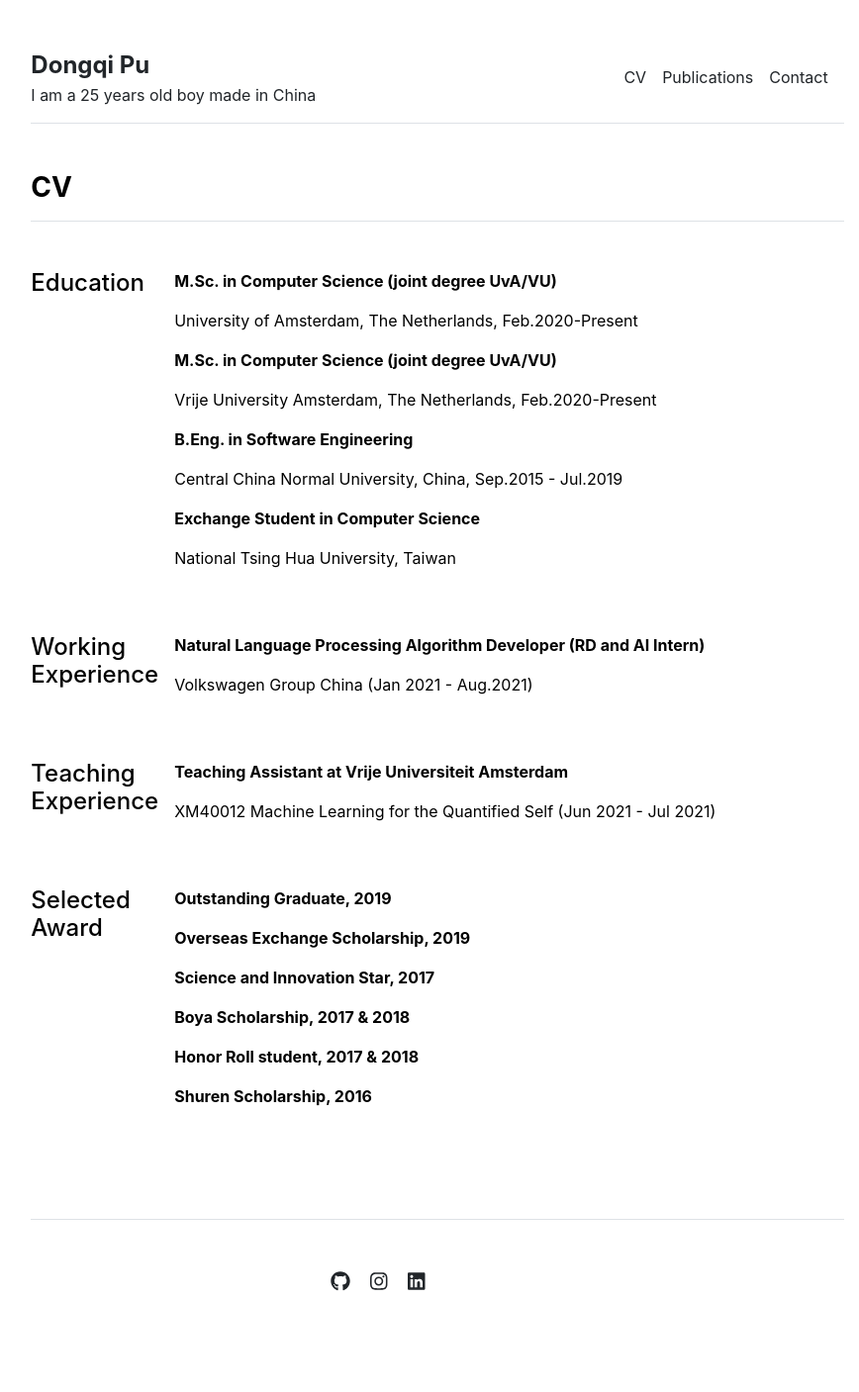
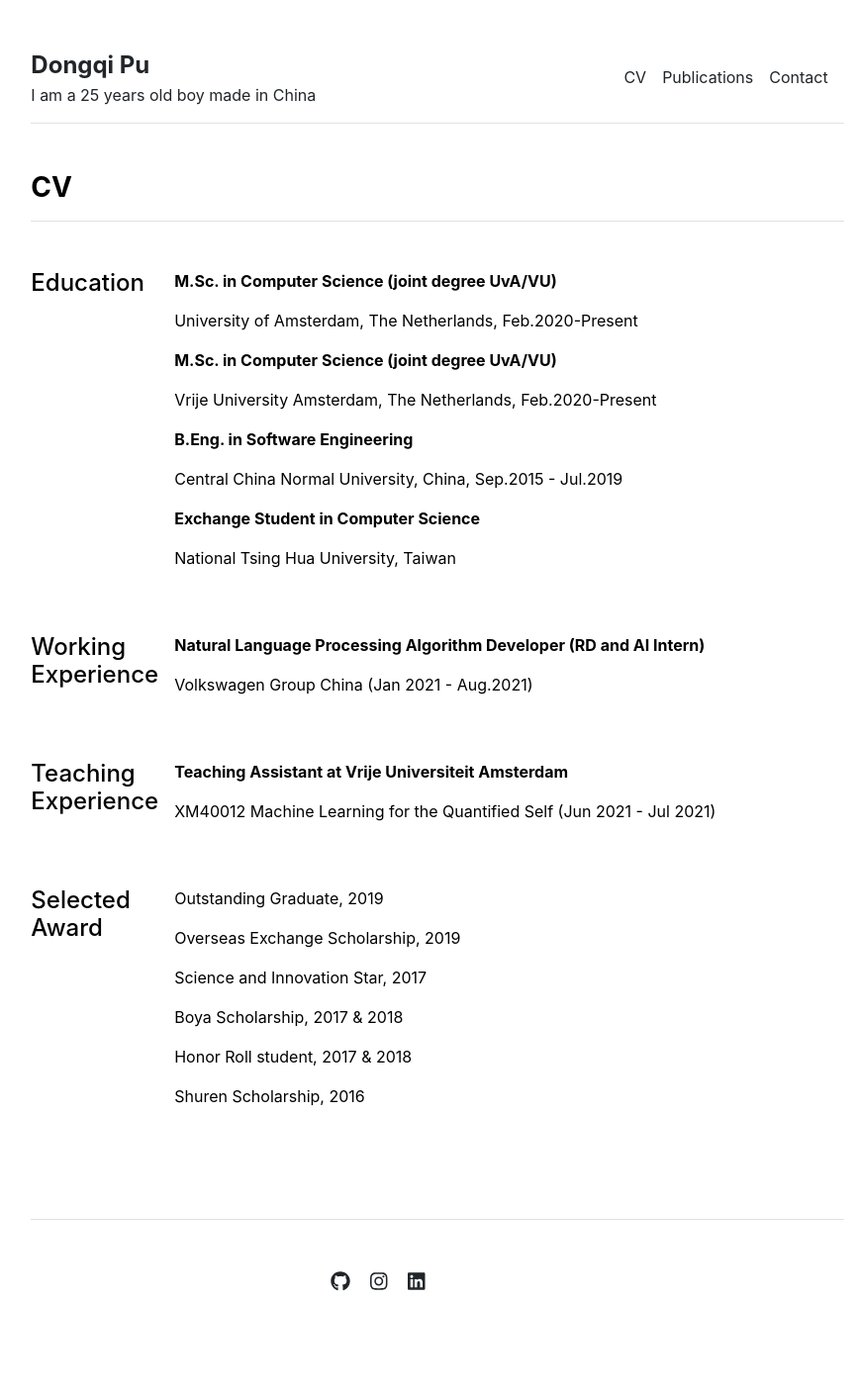
Before and after one commit to pudongqi/pudongqi.github.io, a Jekyll site: the page built from cv.md, in a window 1280 px wide. Shown: the whole page at 99% size, without its empty margins (198-1066 px from the left). Built offline with Jekyll 4.4.1, drawn with Linux system fonts in a browser that asks for light colours.

Commit message:
no message

```diff
--- a/_layouts/cv.html
+++ b/_layouts/cv.html
@@ -50,7 +50,7 @@ layout: default
       </div>
       <div class="col-md-10">
         {% for section in site.data.cv.award %}
-          <p class="fw-bold">{{ section.title }}</p>
+          <p> {{ section.title }}</p>
         {% endfor %}
       </div>
     </div>
```
